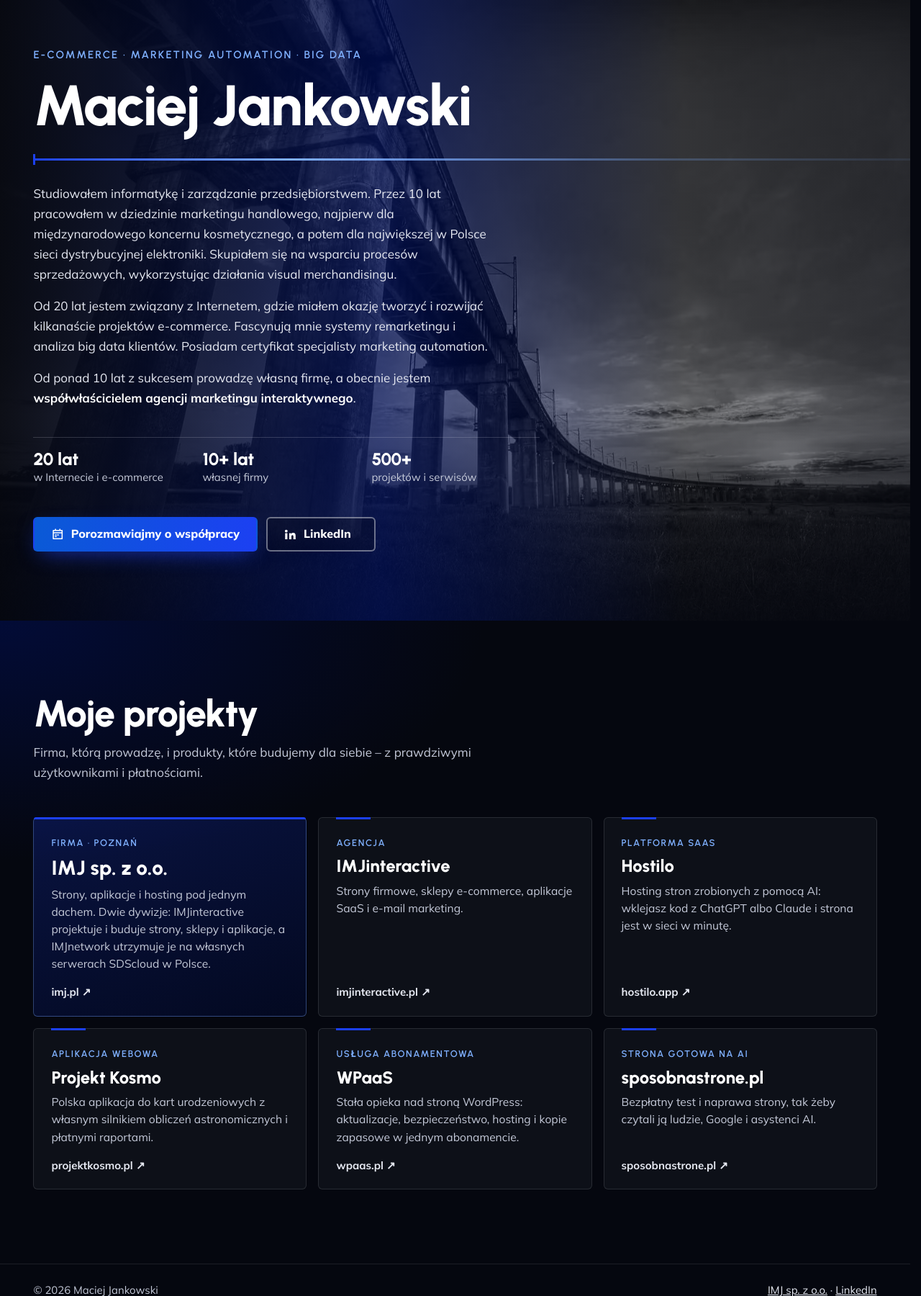
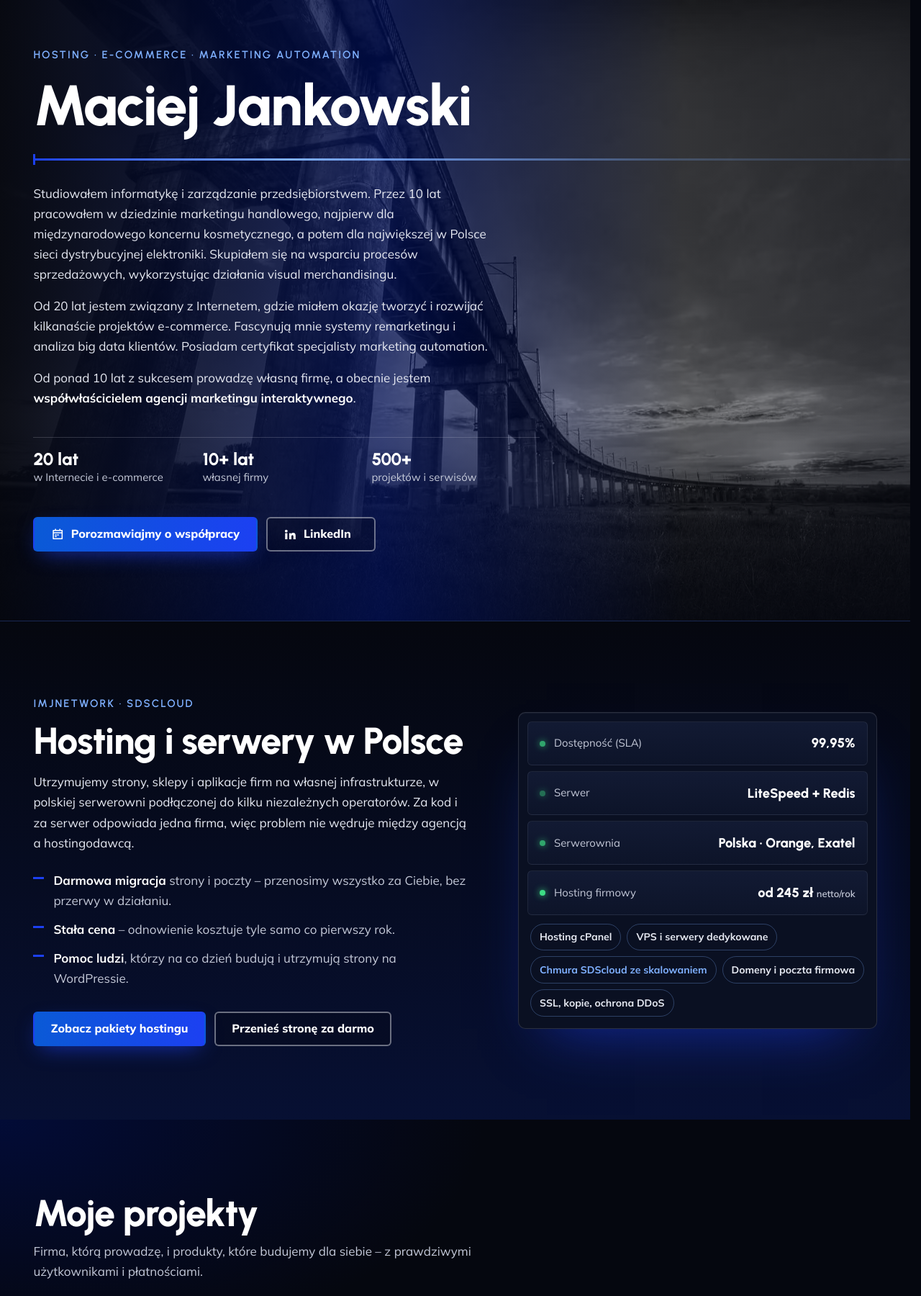
Before and after one commit to mcjancio/Website-Builder, a PHP site: page / in a window 1280 px wide. Shown: the top 1800 px of the page at 72% size. Run offline with PHP 8.4, Linux system fonts and the light colour scheme.

Commit message:
Add hosting section (IMJnetwork / SDScloud) as core business
Co-Authored-By: Claude Opus 5.5 <noreply@anthropic.com>
Claude-Session: https://claude.ai/code/session_01VWDgbJopbhDYMh75H8tXQ4

```diff
--- a/sites/maciej-jankowski.com/index.html
+++ b/sites/maciej-jankowski.com/index.html
@@ -10,8 +10,8 @@
   <meta http-equiv="Content-Security-Policy" content="default-src 'self'; script-src 'self' 'unsafe-inline' https:; style-src 'self' 'unsafe-inline' https:; img-src 'self' data: https:; font-src 'self' data: https:; connect-src 'self' https:; frame-src https:; object-src 'none'; base-uri 'self'; form-action 'self' https:; upgrade-insecure-requests">
   <meta name="referrer" content="strict-origin-when-cross-origin">
 
-  <title>Maciej Jankowski – e-commerce i marketing automation</title>
-  <meta name="description" content="Maciej Jankowski – 20 lat w internecie, kilkanaście projektów e-commerce, marketing automation. Współwłaściciel IMJ sp. z o.o. – strony, aplikacje i hosting (Hostilo, WPaaS, Projekt Kosmo).">
+  <title>Maciej Jankowski – hosting, e-commerce i marketing automation</title>
+  <meta name="description" content="Maciej Jankowski – współwłaściciel IMJ sp. z o.o.: hosting SDScloud na serwerach w Polsce, strony, sklepy i aplikacje. 20 lat w internecie i e-commerce.">
   <link rel="canonical" href="https://www.maciej-jankowski.com/">
   <meta name="robots" content="index,follow,max-image-preview:large,max-snippet:-1,max-video-preview:-1">
   <meta name="author" content="Maciej Jankowski">
@@ -61,7 +61,7 @@
       </picture>
 
       <div class="hero__inner">
-        <p class="hero__eyebrow">E-commerce · Marketing automation · Big data</p>
+        <p class="hero__eyebrow">Hosting · E-commerce · Marketing automation</p>
         <h1 class="hero__title" id="hero-title">Maciej Jankowski</h1>
         <div class="deck" aria-hidden="true"></div>
 
@@ -87,6 +87,40 @@
             LinkedIn<span class="sr-only"> (otwiera się w nowej karcie)</span>
           </a>
         </div>
+      </div>
+    </section>
+
+
+    <section class="hosting" id="hosting" aria-labelledby="hosting-title">
+      <div class="hosting__copy">
+        <p class="hosting__eyebrow">IMJnetwork · SDScloud</p>
+        <h2 id="hosting-title">Hosting i serwery w Polsce</h2>
+        <p class="hosting__lead">Utrzymujemy strony, sklepy i aplikacje firm na własnej infrastrukturze, w polskiej serwerowni podłączonej do kilku niezależnych operatorów. Za kod i za serwer odpowiada jedna firma, więc problem nie wędruje między agencją a hostingodawcą.</p>
+        <ul class="hosting__points">
+          <li><b>Darmowa migracja</b> strony i poczty – przenosimy wszystko za Ciebie, bez przerwy w działaniu.</li>
+          <li><b>Stała cena</b> – odnowienie kosztuje tyle samo co pierwszy rok.</li>
+          <li><b>Pomoc ludzi</b>, którzy na co dzień budują i utrzymują strony na WordPressie.</li>
+        </ul>
+        <div class="actions">
+          <a class="btn btn--primary" href="https://www.serwerdlastrony.pl/#offer" rel="noopener">Zobacz pakiety hostingu</a>
+          <a class="btn btn--ghost" href="https://www.serwerdlastrony.pl/#migracja" rel="noopener">Przenieś stronę za darmo</a>
+        </div>
+      </div>
+
+      <div class="rack" aria-label="Parametry hostingu SDScloud">
+        <dl class="rack__stats">
+          <div class="rack__unit"><dt>Dostępność (SLA)</dt><dd>99,95%</dd></div>
+          <div class="rack__unit"><dt>Serwer</dt><dd>LiteSpeed + Redis</dd></div>
+          <div class="rack__unit"><dt>Serwerownia</dt><dd>Polska · Orange, Exatel</dd></div>
+          <div class="rack__unit"><dt>Hosting firmowy</dt><dd>od 245 zł <small>netto/rok</small></dd></div>
+        </dl>
+        <ul class="rack__services" aria-label="Usługi">
+          <li>Hosting cPanel</li>
+          <li>VPS i serwery dedykowane</li>
+          <li><a href="https://www.serwerdlastrony.pl/chmura/" rel="noopener">Chmura SDScloud ze skalowaniem</a></li>
+          <li>Domeny i poczta firmowa</li>
+          <li>SSL, kopie, ochrona DDoS</li>
+        </ul>
       </div>
     </section>
 
@@ -165,7 +199,7 @@
         "image": "https://www.maciej-jankowski.com/img/og-image.jpg",
         "description": "Specjalista e-commerce i marketing automation, współwłaściciel agencji marketingu interaktywnego.",
         "jobTitle": "Współwłaściciel agencji marketingu interaktywnego",
-        "knowsAbout": ["E-commerce", "Marketing automation", "Remarketing", "Big data", "Visual merchandising"],
+        "knowsAbout": ["Hosting", "Serwery VPS", "E-commerce", "Marketing automation", "Remarketing", "Big data", "Visual merchandising"],
         "worksFor": { "@type": "Organization", "name": "IMJ sp. z o.o.", "url": "https://imj.pl" },
         "sameAs": ["https://www.linkedin.com/in/maciejjankowskicom/", "https://imj.pl"]
       },
--- a/sites/maciej-jankowski.com/styles.css
+++ b/sites/maciej-jankowski.com/styles.css
@@ -205,6 +205,84 @@
     border-top: 1px solid rgb(230 233 242 / 0.1);
   }
   .site-footer a { color: var(--mist); }
+  /* ---------- Hosting (core business) ---------- */
+  .hosting {
+    display: grid;
+    gap: clamp(2rem, 5vw, 4rem);
+    align-items: center;
+    padding: clamp(3.5rem, 8vw, 6.5rem) var(--gutter);
+    background:
+      linear-gradient(180deg, var(--night) 0%, #071033 100%);
+    border-top: 1px solid rgb(127 176 255 / 0.15);
+  }
+  @media (min-width: 60rem) {
+    .hosting { grid-template-columns: minmax(0, 1.1fr) minmax(0, 0.9fr); }
+  }
+  .hosting__eyebrow {
+    font-family: var(--font-display); font-weight: 600; font-size: var(--step--1);
+    letter-spacing: 0.14em; text-transform: uppercase; color: var(--sky);
+    margin-bottom: 0.75rem;
+  }
+  .hosting h2 { font-size: clamp(2rem, 1.4rem + 2.6vw, 3.25rem); font-weight: 800; margin-bottom: 1rem; }
+  .hosting__lead { color: var(--mist); }
+  .hosting__points { list-style: none; padding: 0; margin-top: 1.5rem; display: grid; gap: 0.75rem; }
+  .hosting__points li { position: relative; padding-left: 1.75rem; color: var(--mist-dim); max-width: 60ch; }
+  .hosting__points li::before {
+    content: ""; position: absolute; left: 0; top: 0.55em;
+    width: 0.9rem; height: 3px; background: var(--signal);
+  }
+  .hosting__points b { color: #fff; }
+  .hosting .actions { margin-top: 2rem; }
+
+  /* Signature for this section: a server-rack panel, one "unit" per spec */
+  .rack {
+    container-type: inline-size;
+    background: #0a1022;
+    border: 1px solid rgb(230 233 242 / 0.14);
+    border-radius: 10px;
+    padding: 0.75rem;
+    box-shadow: 0 40px 80px -40px rgb(28 64 242 / 0.6), inset 0 1px 0 rgb(255 255 255 / 0.05);
+  }
+  .rack__stats { display: grid; gap: 0.5rem; }
+  .rack__unit {
+    position: relative;
+    display: flex; justify-content: space-between; align-items: center; gap: 1rem;
+    padding: 0.9rem 1rem 0.9rem 2.25rem;
+    background: linear-gradient(180deg, #121a33, #0d1429);
+    border: 1px solid rgb(230 233 242 / 0.08);
+    border-radius: 6px;
+  }
+  .rack__unit::before {
+    /* status LED */
+    content: ""; position: absolute; left: 1rem; top: 50%;
+    width: 8px; height: 8px; margin-top: -4px; border-radius: 50%;
+    background: #3ddc84; box-shadow: 0 0 10px #3ddc84;
+    animation: led 2.4s ease-in-out infinite;
+  }
+  .rack__unit:nth-child(2)::before { animation-delay: 0.6s; }
+  .rack__unit:nth-child(3)::before { animation-delay: 1.2s; }
+  .rack__unit:nth-child(4)::before { animation-delay: 1.8s; }
+  @keyframes led { 0%, 100% { opacity: 1; } 50% { opacity: 0.45; } }
+  .rack__unit dt { color: var(--mist-dim); font-size: var(--step--1); }
+  .rack__unit dd { font-family: var(--font-display); font-weight: 800; font-size: 1.15rem; color: #fff; text-align: right; }
+  .rack__unit dd small { font-family: var(--font-body); font-weight: 600; font-size: 0.8125rem; color: var(--mist-dim); }
+  @container (max-width: 22rem) {
+    .rack__unit { flex-direction: column; align-items: flex-start; gap: 0.15rem; }
+    .rack__unit dd { text-align: left; }
+  }
+  .rack__services {
+    list-style: none; padding: 0.75rem 0.25rem 0.25rem;
+    display: flex; flex-wrap: wrap; gap: 0.5rem;
+  }
+  .rack__services li {
+    font-size: 0.875rem; font-weight: 700; color: var(--mist);
+    padding: 0.4rem 0.75rem;
+    border: 1px solid rgb(127 176 255 / 0.3);
+    border-radius: 999px;
+  }
+  .rack__services a { color: var(--sky); text-decoration: none; }
+  .rack__services a:hover { text-decoration: underline; text-underline-offset: 3px; }
+
   /* ---------- Projects ---------- */
   .projects {
     padding: clamp(3.5rem, 8vw, 6.5rem) var(--gutter);
```
Also changed, not shown: 2 other files.
